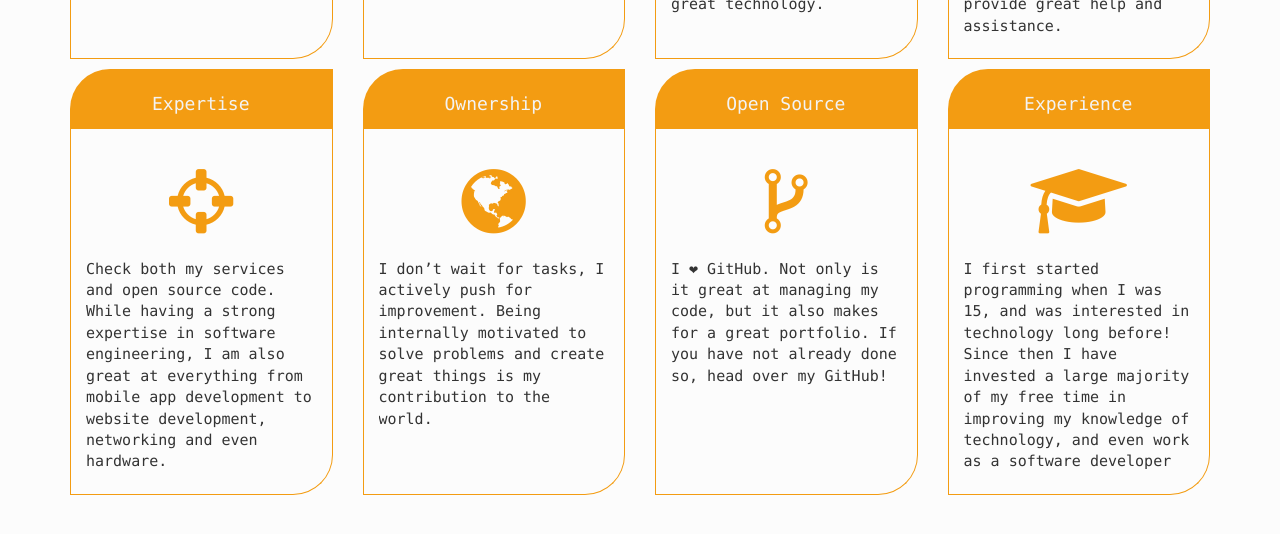
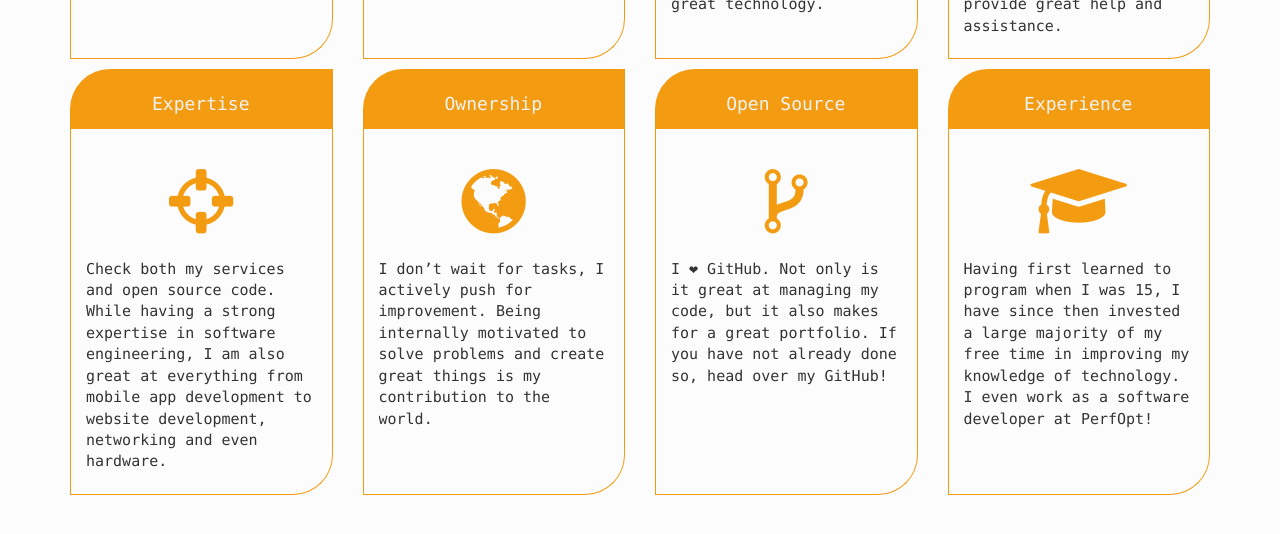
Before and after one commit to trentrand/TrentRand.com, a Jekyll site: the page built from index.html, in a window 1280 px wide and 900 px high, scrolled down 1458 px, cut to the strip 0-661 px from the top of the window. Shown: the top 534 px of the strip. Built offline with Jekyll 4.4.1, drawn with Linux system fonts in a browser that asks for light colours; nearby versions of some CDN libraries; some web fonts are replaced.

Commit message:
Verbiage changes
~ “Experience” trait

```diff
--- a/_config.yml
+++ b/_config.yml
@@ -66,7 +66,7 @@ features_thumbs:
     description: "I ❤︎ GitHub. Not only is it great at managing my code, but it also makes for a great portfolio. If you have not already done so, head over my GitHub!"
   - title: "Experience"
     icon: "graduation-cap"
-    description: "I first started programming when I was 15, and was interested in technology long before! Since then I have invested a large majority of my free time in improving my knowledge of technology, and even work as a software developer at PerfOpt!"
+    description: "Having first learned to program when I was 15, I have since then invested a large majority of my free time in improving my knowledge of technology. I even work as a software developer at PerfOpt!"
 
 # Blockquote
 # -------------------------
```
